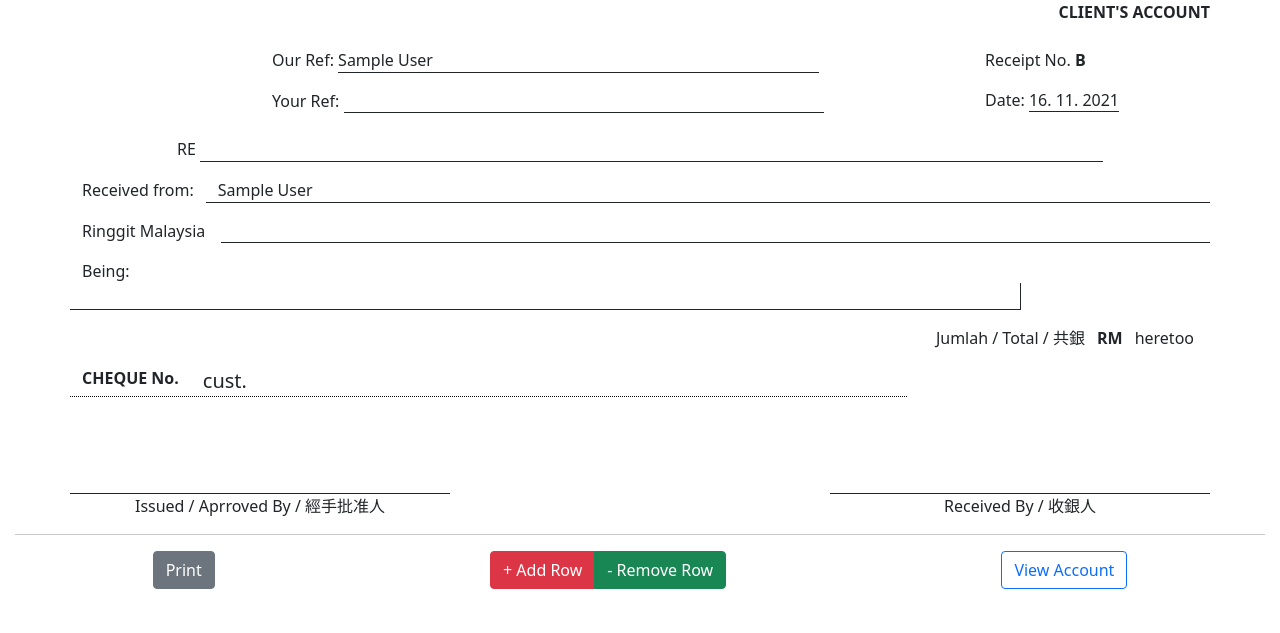
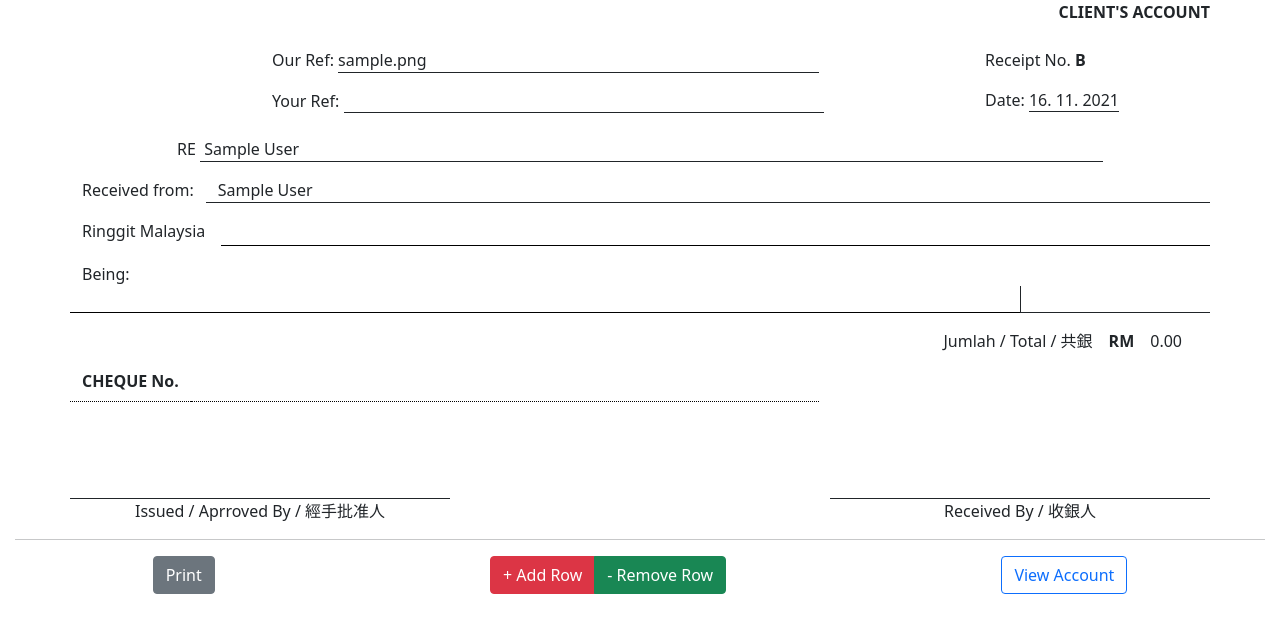
Before and after one commit to shenyang44/django_chyy, a Django app: page /ledger/1/custom-receipt/ in a window 1280 px wide. Shown: the part 113-746 px from the top of the page. Run offline with Django 3.2, Linux system fonts and the light colour scheme; tables that the repository leaves empty hold one stand-in row (values such as "Sample post").

Commit message:
custom receipt page is donezo

```diff
--- a/ledger/static/ledger/style.css
+++ b/ledger/static/ledger/style.css
@@ -78,5 +78,11 @@ tr input{
 }
 
 .border-bot{
+    border: none;
     border-bottom: 1px solid black;
 }
+
+.dotted-bot{
+    border:none;
+    border-bottom: 1px dotted black;
+}
--- a/ledger/templates/ledger/custom_receipt.html
+++ b/ledger/templates/ledger/custom_receipt.html
@@ -8,7 +8,7 @@
     <section class="row mb-4">
         <div class="col-2"></div>
         <div class="col-7">
-            <div class="d-flex mb-3">Our Ref:&nbsp;<div class="border-bottom border-dark w-75">{{acc.subject_matter}}</div></div>
+            <div class="d-flex mb-3">Our Ref:&nbsp;<div class="border-bottom border-dark w-75">{{acc.file_no}}</div></div>
             <div class="d-flex">Your Ref:&nbsp;<div class="border-bottom border-dark w-75"></div></div>
         </div>
         <div class="col-3">
@@ -17,7 +17,7 @@
         </div>
     </section>
     <div class="row justify-content-center mb-3">
-        <div class="col-10 d-flex">RE&nbsp;<div class="border-bottom border-dark w-100">&nbsp;{{transaction.receiver.subject_matter}}</div></div>
+        <div class="col-10 d-flex">RE&nbsp;<div class="border-bottom border-dark w-100">&nbsp;{{acc.subject_matter}}</div></div>
     </div>
     <div class="row mb-3">
         <div class="col-auto">Received from:</div>
@@ -27,18 +27,22 @@
         <div class="col-auto">
             Ringgit Malaysia&nbsp;
         </div>
-        <div class="col border-bottom border-dark">{{total_worded}}</div>
+        <input type="text" class="col border-bot">
     </div>
     <div class="row">
         <div class="col">Being:</div>
     </div>
     <div class="row deets">
-        <span class="col-10 border-bottom border-dark"><input class="border-0 print-n hiddenInp w-100"></span>
-        <span class="col-2 border-start border-dark text-end"><input class="text-end border-0 hiddenInp w-100"></span>
+        <input class="border-bot col-10">
+        <input class="text-end border-bot border-start border-dark col-2">
     </div>
-    <div class="row justify-content-end p-3" id='total'>Jumlah / Total / 共銀 <span class="fw-bold w-auto">RM</span>heretoo</div>
-    <div class="row dotted w-75">
-        <span class="w-auto mr-2 fw-bold">CHEQUE No.</span><span class="w-auto fs-5">cust.</span>
+    <div class="d-flex justify-content-end p-3" id='total'>
+        <div>Jumlah / Total / 共銀</div>
+        <div class="fw-bold mx-3">RM</div>
+        <div id="summedUp">0.00</div>
+    </div>
+    <div class="row w-75">
+        <span class="w-auto mr-2 fw-bold dotted-bot">CHEQUE No.</span><input type="text" class="w-75 fs-5 dotted-bot">
     </div>
     <div class="row" style="height: 3em;"></div>
     <div class="row text-center mt-5">
@@ -50,13 +54,12 @@
 <hr>
 <div class='mt-3 print-n btn-cluster'>
     <button class="btn btn-secondary" type="button" onclick="window.print()">Print</button>
-    <div class="btn-group" role="group" aria-label="Basic mixed styles example">
+    <div class="btn-group" role="group" aria-label="Left to add, right to remove.">
         <button type="button" class="btn btn-danger" id='addBtn'>+ Add Row</button>
         <button type="button" class="btn btn-success" id='remBtn'>- Remove Row</button>
     </div>
     <a class="btn btn-outline-primary" href="{% url 'ledger:show_acc' acc.id %}">View Account</a>
 </div>
-
 <script charset="utf-8">
 $(()=>{
     $('#addBtn').click(()=>{
@@ -65,10 +68,10 @@ $(()=>{
             alert('Maximum number of input rows have been reached.')
         } else{
             $('#total').before(`
-                <div class="deets row border-bottom border-dark">
-                    <div class="col-10">boop</div>
-                    <div class="col-2 border-start border-dark text-end">1.00</div>
-                </div>
+            <div class="row deets">
+                <input class="border-bot col-10">
+                <input class="text-end border-bot border-start border-dark col-2">
+            </div>
             `)
         }
     })
@@ -80,9 +83,20 @@ $(()=>{
             alert('You cannot remove all rows.')
         }
     })
-    $('.hiddenInp').change((e)=>{
-        $(e.target).parent().prepend(e.target.value)
-    })
+    sumUp = () =>{
+        let total = 0;
+        $('.border-start').each((i,e)=>{
+            if (isNaN(e.value) || e.value == ''){
+                return
+            } else{
+                total += parseFloat(e.value);
+            }
+        })
+        $('#summedUp').text(total.toFixed(2))
+    }
+    $('.container').on('change', '.border-start', ((e)=>{
+        sumUp()
+    }))
 })
 </script>
 {% endblock %}
```
